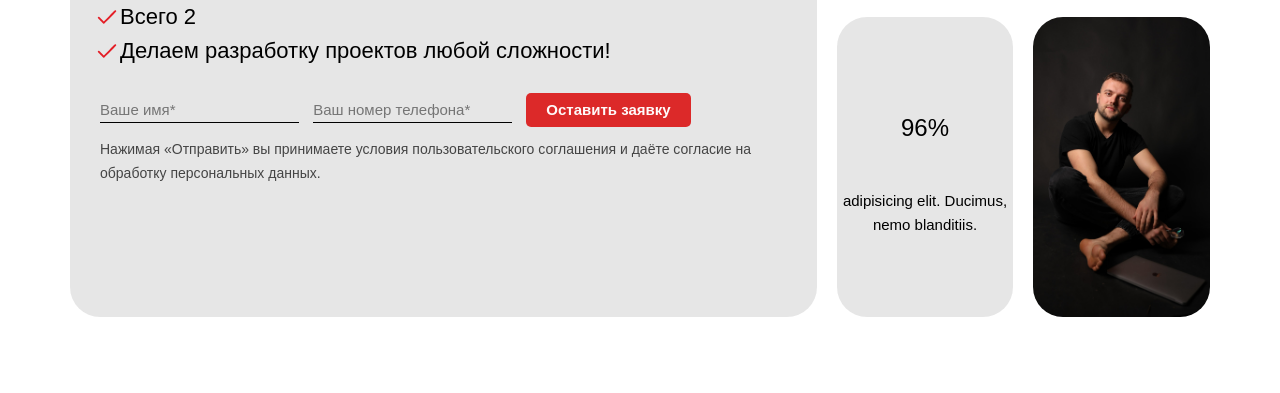
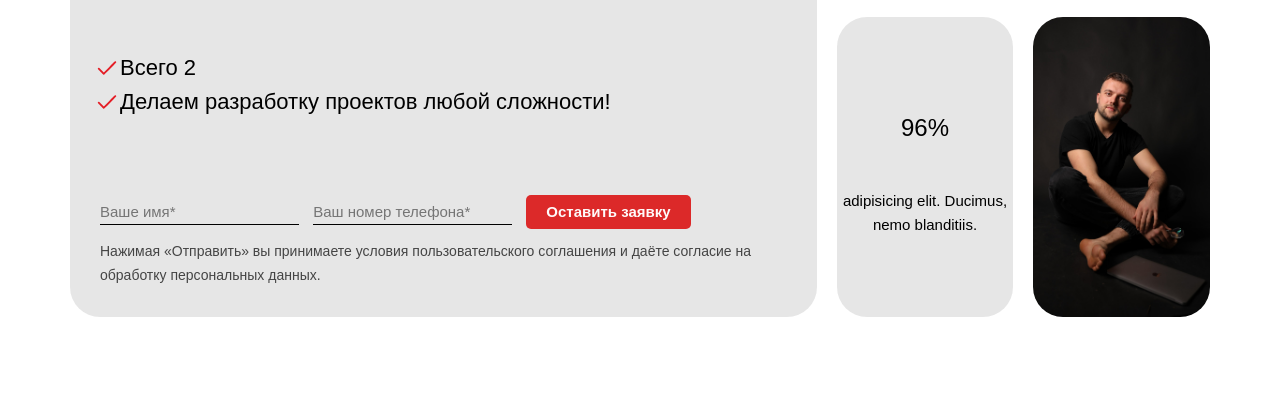
Before and after one commit to sava911/restolid, a website: page app/index.html in a window 1280 px wide. Shown: the part 403-796 px from the top of the page. Drawn offline with nearby package versions, Linux system fonts and the light colour scheme; files whose address does not match are found by name.

Commit message:
fix info banner

```diff
--- a/app/index.html
+++ b/app/index.html
@@ -150,6 +150,7 @@
           <div class="banner__info">
             <h1 class="banner__info_title ">Увеличим <span>выручку</span> и посещаемость ресторана на 30% за 90 дней!
             </h1>
+            <div>
               <p class="banner__info_text text">Всего 2
                 <span class="txt-rotate" data-period="2000"
                   data-rotate='[ "часа вашего времени!","дня на оценку!" ]'></span>
@@ -157,6 +158,7 @@
               <p class="banner__info_text text">
                 Делаем разработку проектов любой сложности!
               </p>
+            </div>
 
             <form class="banner__info_form">
               <input type="hidden" name="form_id" value="form1">
--- a/app/sass/_banner.scss
+++ b/app/sass/_banner.scss
@@ -8,6 +8,10 @@
   }
 
   &__info {
+    display: flex;
+    flex-direction: column;
+    align-items: stretch;
+    justify-content: space-between;
 
     padding: 30px;
     border-radius: 30px;
```
Also changed, not shown: app/css/style.min.css. Lines whose indentation alone changed are shown as unchanged.
